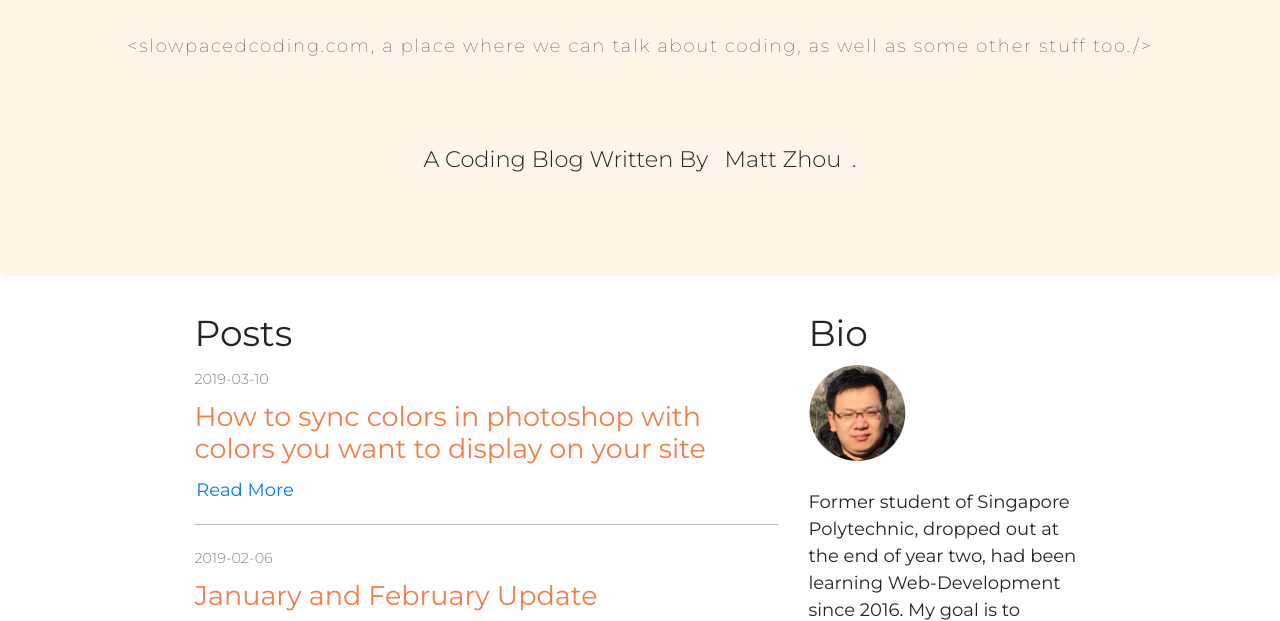
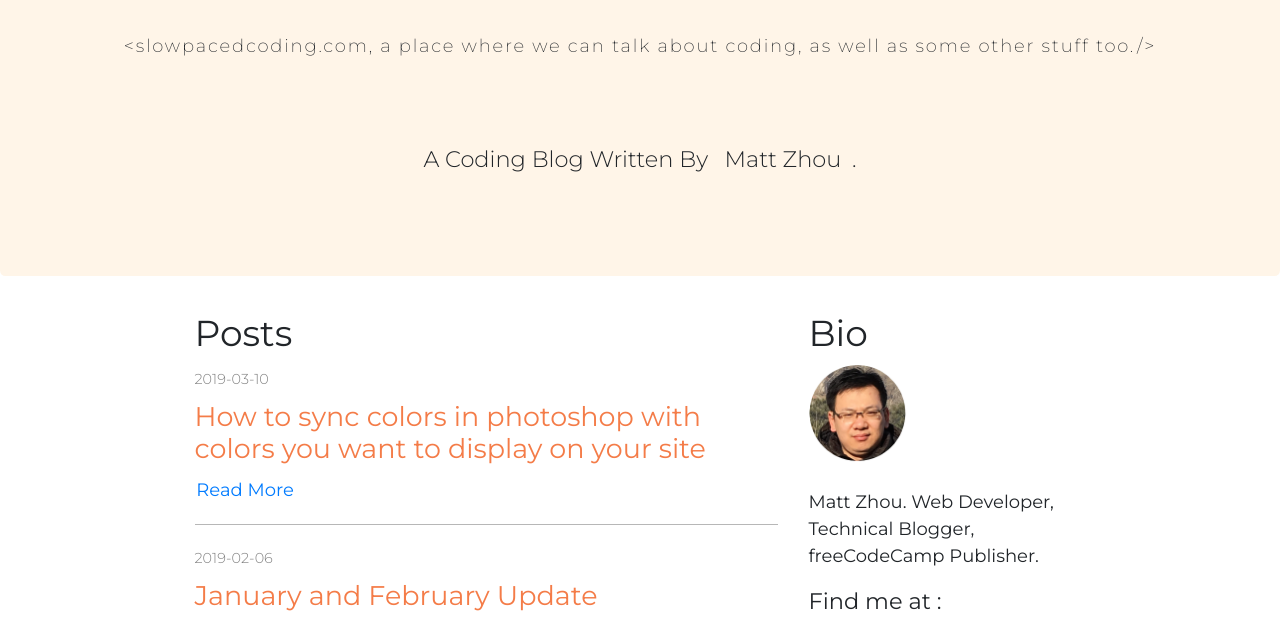
Before and after one commit to zhouxiang19910319/gatsby_tr, a Gatsby site: page / in a window 1280 px wide. Shown: the part 145-766 px from the top of the page. Built offline with nearby package versions, Linux system fonts and the light colour scheme; Gatsby itself is replaced by a stand-in of ours.

Commit message:
change font, update dependencies

```diff
--- a/gatsby-config.js
+++ b/gatsby-config.js
@@ -36,7 +36,7 @@ module.exports = {
         fonts: [
           {
             family: `Montserrat`,
-            variants: [`700`,`400`,`300`,`100`]
+            variants: [`700`,`400`,`300`,`200`,`100`]
           },
         ],
       },
--- a/package.json
+++ b/package.json
@@ -20,7 +20,9 @@
     "gatsby-source-filesystem": "^2.0.38",
     "gatsby-transformer-remark": "^2.2.4",
     "gatsby-transformer-sharp": "^2.1.13",
+    "js-yaml": "^3.13.1",
     "prop-types": "^15.6.2",
+    "querystringify": "^2.1.1",
     "react": "^16.8.6",
     "react-bootstrap": "^1.0.0-beta.5",
     "react-dom": "^16.8.6",
--- a/src/components/bio.js
+++ b/src/components/bio.js
@@ -17,8 +17,8 @@ class Bio extends React.Component{
           <p style={{
             fontFamily: `'Montserrat', sans-serif`,
           }}>
-            Former student of Singapore Polytechnic, dropped out at the end of year two, had been
-            learning Web-Development since 2016. My goal is to become a web developer in Singapore.
+          Matt Zhou.
+            Web Developer, Technical Blogger, freeCodeCamp Publisher.
           </p>
 
           <h5 style={{
--- a/src/components/header.js
+++ b/src/components/header.js
@@ -22,7 +22,7 @@ const Header = ({ siteTitle }) => (
   {
   margin:`2rem`,
   fontFamily:`Montserrat`,
-  fontWeight:100,
+  fontWeight:200,
   letterSpacing:`.1rem`,
   }
 }>
```
